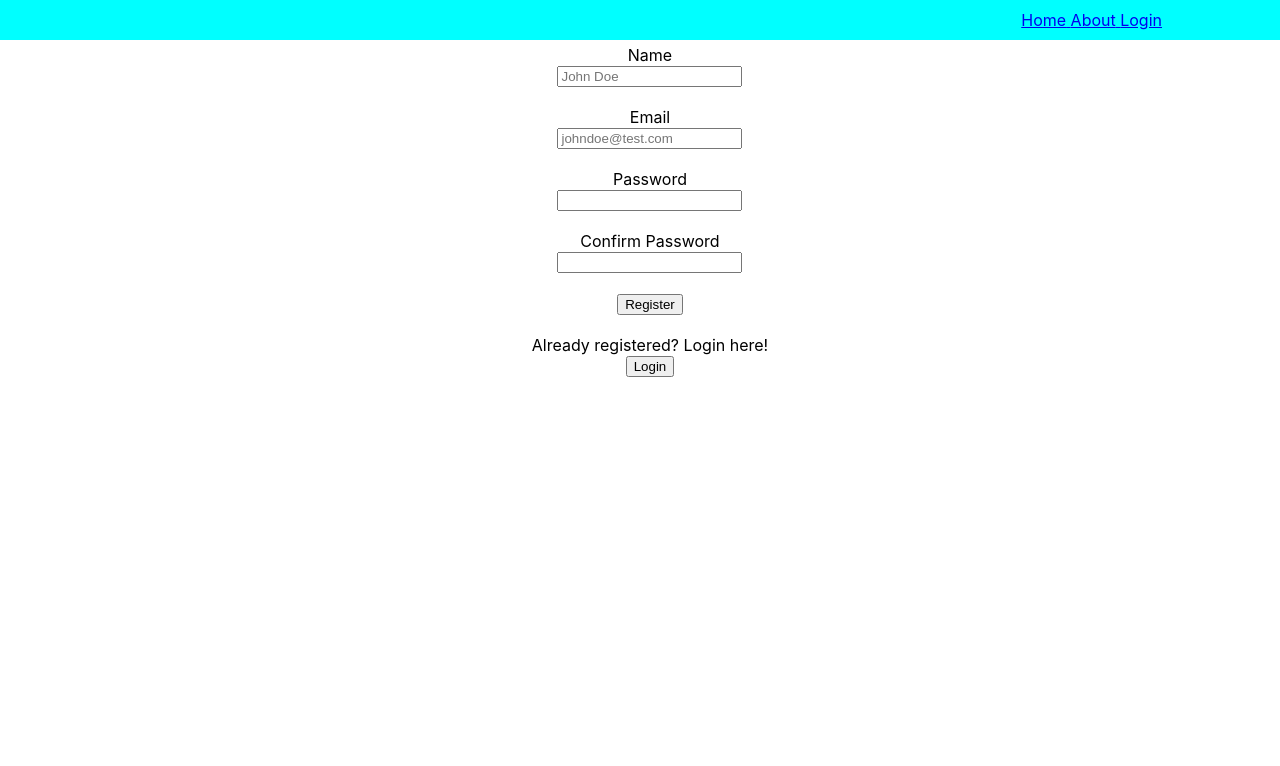
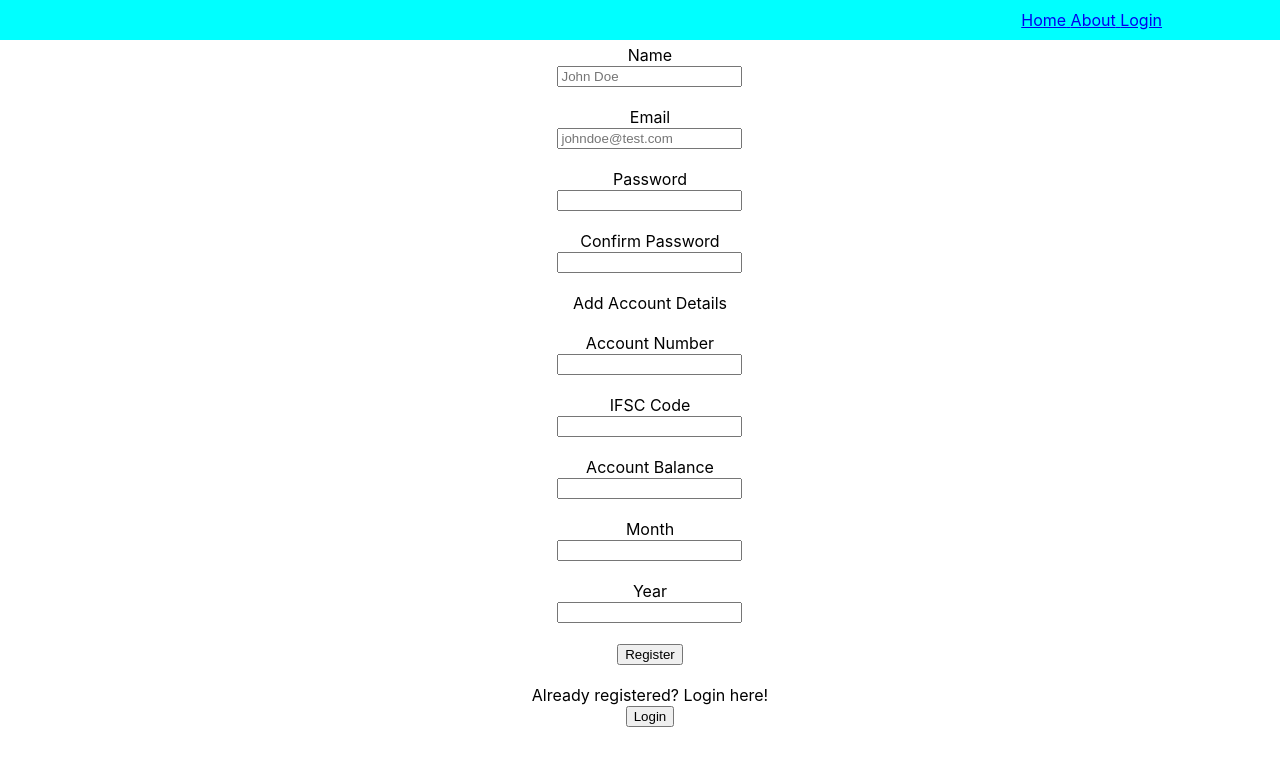
Before and after one commit to Manaswini-Mahala/test-app2, a React (Create React App) app: page / in a window 1280 px wide. Both pictures are taken after a click on the button "Register". Shown: the top 766 px of the page. Built offline with nearby package versions, Linux system fonts and the light colour scheme.

Commit message:
Changes to login and registration

```diff
--- a/src/cmp/Auth.js
+++ b/src/cmp/Auth.js
@@ -1,4 +1,4 @@
-import React, {Component} from 'react';
+import React, { Component } from 'react';
 import {
     Redirect,
     Link,
@@ -17,89 +17,80 @@ class Auth extends Component {
         super()
         this.state = {
             isRegister: false,
-            errorMsg:''
+            errorMsg: ''
 
         }
     }
 
     login() {
-    //    //console.warn("state", this.state)
-    //    let toSend={};
-    //    toSend.email=document.getElementById("email").value;
-    //    toSend.password=document.getElementById("password").value;
-    //    fetch('http://localhost:8080/api1/login', {
-    //        method: "POST",
-    //        headers: {
-    //            "Accept": "application/json",
-    //            "Content-Type": "application/json",
-    //        },
-    //        body: JSON.stringify(this.toSend)
-    //    }).then((result) => result.text())
 
-        // .then(data=>console.log(data)
-
-
-          //let toSend={};
-   const e=document.getElementById("email").value;
-   const p=document.getElementById("password").value;
+        const e = document.getElementById("email").value;
+        const p = document.getElementById("password").value;
 
         const requestOptions = {
             method: 'POST',
-      headers: { 'Accept': 'application/json',
-                   'Content-Type': 'application/json' },
-       // body: JSON.stringify({params: { "email": nemail, "password": npassword }})
-        //body: JSON.stringify(this.toSend)
+            headers: {
+                'Accept': 'application/json',
+                'Content-Type': 'application/json'
+            },
+
             body: JSON.stringify({ email: e, password: p })
-        //body: JSON.stringify({ email: 'parnikakulkarni@gmail.com', password: 'Parnika' })
+
         };
 
-    fetch('http://localhost:8080/api1/login',requestOptions)
+        fetch('http://localhost:8080/api1/login', requestOptions)
             .then(response => response.text())
             //.then(data => this.setState({ postId: data.id }));
-
-
-
-
             //.then(data=>console.log(data));
-        .then(data=>{
-            if(data=="Valid login attempt"){
+            .then(data => {
+                if (data == "Valid login attempt") {
                     this.props.history.push('/home')
                 }
-        else{
+                else {
                     //throw new Error("Invalid login attempt");
                     document.getElementById("error").innerHTML = data;
 
                 }
             });
 
-        // if(data=="valid login attemp"){
-        //     this.props.history.push('/home')
-        // }
-
-        // .catch((err)=>{
-        //     this.setState({
-        //         errorMsg:'Invalid Credentials'
-        //     })
-        // })
         //         //alert("login called")
     }
 
     register() {
-        console.warn("state", this.state)
-        fetch('http://localhost:8080/api1/registration', {
-            method: "PUT",
+        // console.warn("state", this.state)
+        const n = document.getElementById("name").value;
+        const e = document.getElementById("email").value;
+        const p = document.getElementById("password").value;
+        const cp = document.getElementById("cpassword").value;
+        const a = document.getElementById("accountno").value;
+        const i = document.getElementById("ifsc").value;
+        const ab = document.getElementById("cbalance").value;
+        const m = document.getElementById("month").value;
+        const y = document.getElementById("year").value;
+
+        const requestOptions = {
+            method: 'POST',
             headers: {
-                "Accept": "application/json",
-                "Content-Type": "application/json",
+                'Accept': 'application/json',
+                'Content-Type': 'application/json'
             },
-            body: JSON.stringify(this.state)
-        }).then((result) => {
-            result.json().then((resp) => {
-                console.log(resp);
 
-            })
+            body: JSON.stringify({ name: n, email: e, password: p, cpassword: cp, accountno: a, ifsc: i, cbalance: ab, month: m, year: y  })
 
-        })
+        };
+
+        fetch('http://localhost:8080/api1/registration', requestOptions)
+            .then(response => response.text())
+            .then(data => {
+                if (data == "New user registered successfully") {
+                    this.props.history.push('/home')
+                }
+                else {
+                    document.getElementById("error").innerHTML = data;
+
+                }
+            });
+
         //         //alert("registered")
     }
 
@@ -120,7 +111,7 @@ class Auth extends Component {
                     !this.state.isRegister ?
                         <div>
                             <label>Email</label><br />
-                            <input type="text" id='email'
+                            <input type="text" id='name'
                                 onChange={(e) => { this.setState({ email: e.target.value }) }} /><br /><br />
                             <label>Password</label><br />
                             <input type="text" id='password'
@@ -128,8 +119,8 @@ class Auth extends Component {
 
 
                             <button onClick={() => this.login()}>Login</button>
-                            <div style={{color:'red'}}>{this.state.errorMsg}</div>
-                            <div style={{color:'red'}}><p id="error"></p></div>
+                            {/* <div style={{ color: 'red' }}>{this.state.errorMsg}</div> */}
+
                             <br />
                             <br />
 
@@ -161,10 +152,34 @@ class Auth extends Component {
                             <input type="text"
                                 onChange={(e) => { this.setState({ cpassword: e.target.value }) }} /><br /><br />
 
+                            <label>Add Account Details</label><br/><br/>
+
+                            <label>Account Number</label><br />
+                            <input type="text"
+                                onChange={(e) => { this.setState({ accountno: e.target.value }) }} /><br /><br />
+
+                            <label>IFSC Code</label><br />
+                            <input type="text"
+                                onChange={(e) => { this.setState({ ifsc: e.target.value }) }} /><br /><br />
+
+                            <label>Account Balance</label><br />
+                            <input type="text"
+                                onChange={(e) => { this.setState({ cbalance: e.target.value }) }} /><br /><br />
+
+                            <label>Month</label><br />
+                            <input type="text"
+                                onChange={(e) => { this.setState({ month: e.target.value }) }} /><br /><br />
+
+                            <label>Year</label><br />
+                            <input type="text"
+                                onChange={(e) => { this.setState({ year: e.target.value }) }} /><br /><br />
 
 
 
-                            <Link to='/home'><button onClick={() => this.register()}>Register</button></Link> <br /><br />
+
+
+
+                            <button onClick={() => this.register()}>Register</button> <br /><br />
 
 
                             <label>Already registered? Login here!</label> <br />
```
Lines whose indentation alone changed are shown as unchanged.
